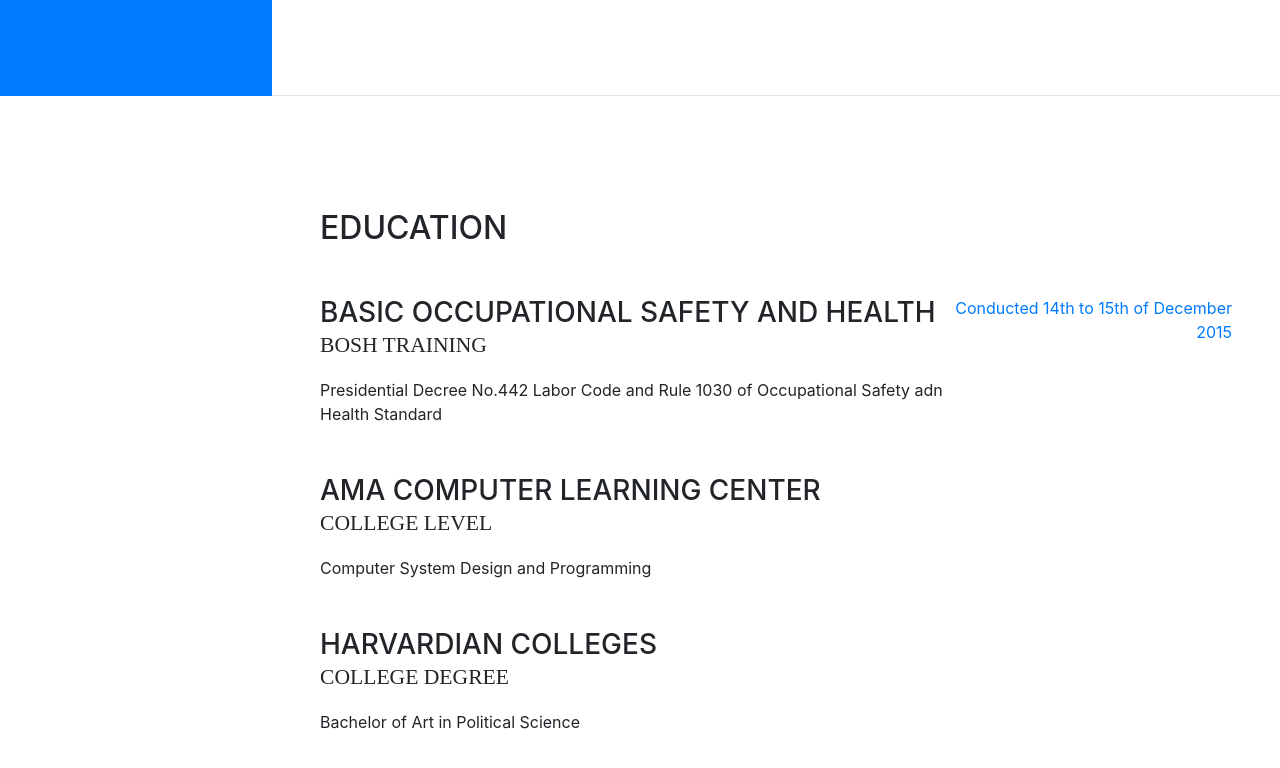
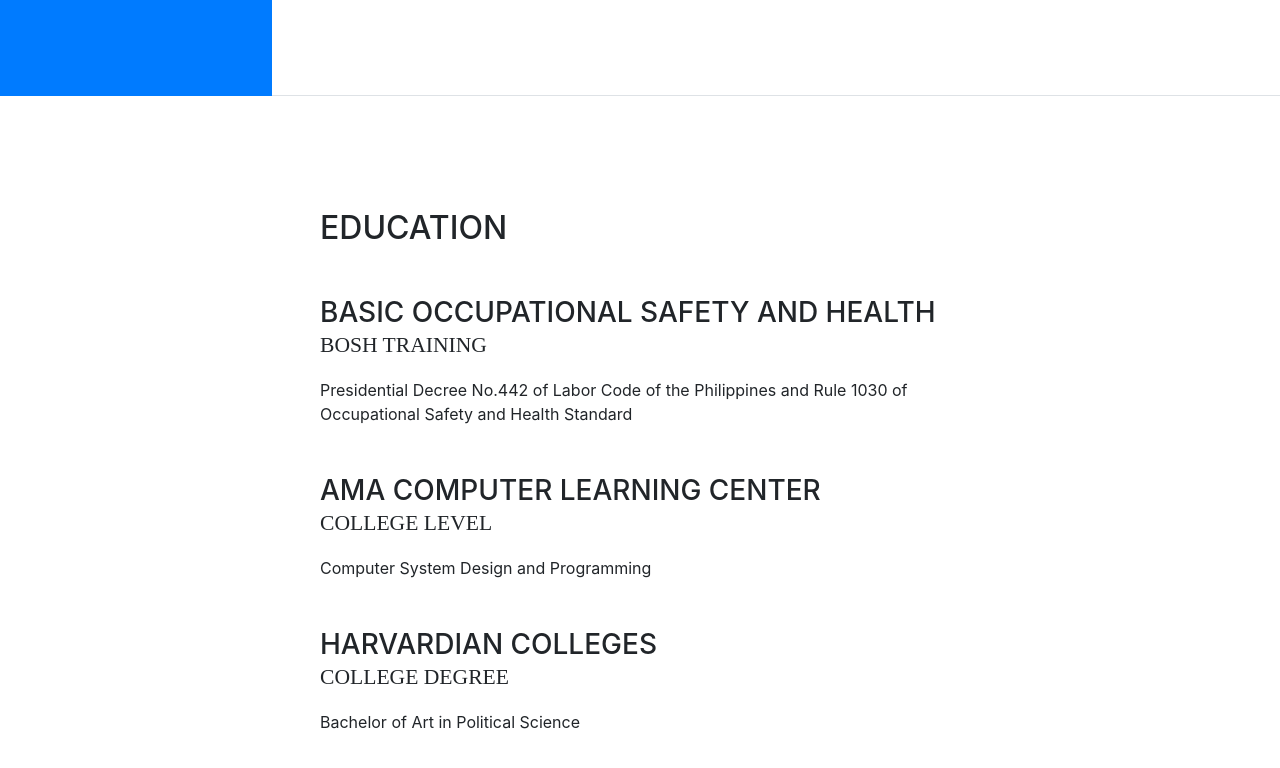
Before and after one commit to joeclemente/joeclemente.github.io, a website with bundled scripts: page index.html in a window 1280 px wide. Shown: the part 704-1472 px from the top of the page. Built offline with nearby package versions, Linux system fonts and the light colour scheme; a web font is replaced by a local one.

Commit message:
Update index.html

```diff
--- a/index.html
+++ b/index.html
@@ -90,11 +90,11 @@
             <div class="resume-content mr-auto">
               <h3 class="mb-0">Basic Occupational Safety and Health</h3>
               <div class="subheading mb-3">BOSH Training </div>
-              <div>Presidential Decree No.442 Labor Code and Rule 1030 of Occupational Safety adn Health Standard</div>
+              <div>Presidential Decree No.442 of Labor Code of the Philippines and Rule 1030 of Occupational Safety and Health Standard</div>
 
             </div>
             <div class="resume-date text-md-right">
-              <span class="text-primary">Conducted 14th to 15th of December 2015</span>
+              <span class="text-primary"></span>
             </div>
           </div>
 
```
